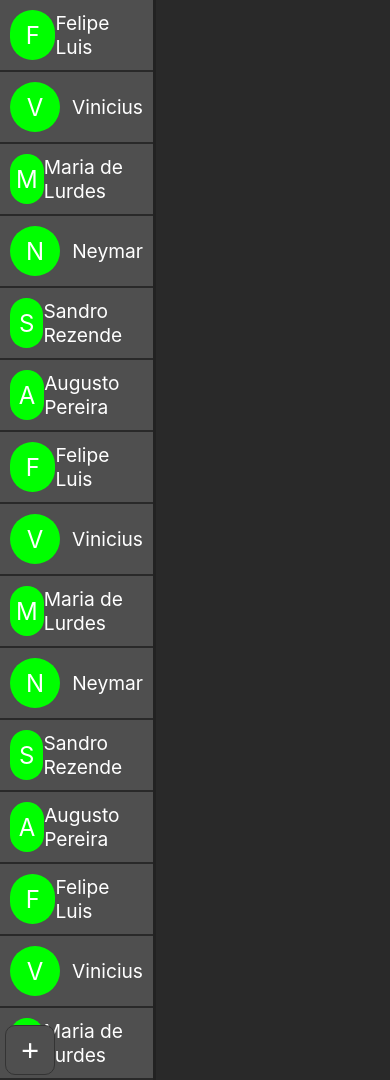
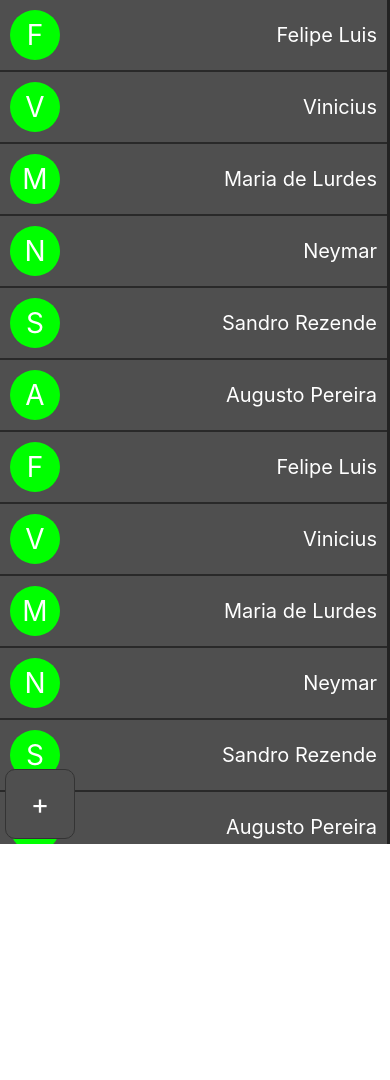
Before and after one commit to Joao-SilvaFarias/app03, a React Native app: screen / in a window 390 px wide. After the commit the page ends 844 px from the top, so only its background shows below. Built offline with nearby package versions, Linux system fonts and the light colour scheme.

Commit message:
Deu por hoje

```diff
--- a/App.js
+++ b/App.js
@@ -1,7 +1,6 @@
 import { StatusBar } from 'expo-status-bar';
 import { useState, useRef } from 'react';
-import { StyleSheet, Text, View, FlatList, TouchableOpacity, Image } from 'react-native';
-import { SectionList, TextInput } from 'react-native-web';
+import { StyleSheet, Text, View, FlatList, TouchableOpacity, Image, TextInput } from 'react-native';
 
 export default function App() {
 
@@ -34,7 +33,9 @@
 
   const renderItem = ({ item }) => (
     <TouchableOpacity style={styles.contato} onPress={() => abrir(item.id)} onLongPress={() => exibirAlerta(item.id)}>
-      <Text style={styles.primeiraLetra}>{item.nome.charAt(0)}</Text>
+      <View style={styles.primeiraLetra}>
+        <Text style={styles.txtPrimeiraLetra}>{item.nome.charAt(0)}</Text>
+      </View>
       <Text style={styles.nome}>{item.nome}</Text>
     </TouchableOpacity>
   );
@@ -91,18 +92,27 @@
 
   return (
     <View style={styles.container}>
+      {!currentContact &&
         <FlatList style={styles.list}
           data={contatos}
           keyExtractor={(item) => item.id}
           renderItem={renderItem}
         />
+      }
+      {currentContact &&
         <View style={styles.constainer2}>
-      {currentContact &&
           <View style={styles.header}>
-            <Text style={styles.primeiraLetra}>{currentContact.nome.charAt(0)}</Text>
+            <View style={styles.divVoltar}>
+            <TouchableOpacity onPress={() => setCurrentContact("")}>
+              <Image source={require("./icon_back.png")} style={styles.imgBack}/>
+            </TouchableOpacity>
+            <View style={styles.primeiraLetra}>
+              <Text style={styles.txtPrimeiraLetra}>{currentContact.nome.charAt(0)}</Text>
+            </View>
+            </View>
             <Text style={styles.nome}>{currentContact.nome}</Text>
           </View>
-        }
+
           <FlatList style={styles.listMensagens}
             data={currentContact.mensagens}
             keyExtractor={(item) => item.id}
@@ -111,12 +121,13 @@
           {currentContact &&
             <View style={styles.containerInput}>
               <TextInput placeholder='Digite algo' style={styles.input} value={mensagem} onChangeText={(text) => setMensagem(text)} />
-            <TouchableOpacity style={styles.button} onPress={enviarMensagem}>
+              <TouchableOpacity style={styles.btnEnviar} onPress={enviarMensagem}>
                 <Image style={styles.img} source={require("./icon_enviar.png")} />
               </TouchableOpacity>
             </View>
           }
         </View>
+      }
       {alerta && (
         <View style={styles.alerta}>
           <View>
@@ -157,7 +168,10 @@
           </View>
         </View>
       )}
-      <TouchableOpacity style={styles.btnAdd} onPress={() => setAdd(true)}>+</TouchableOpacity>
+      {!currentContact &&
+      <TouchableOpacity style={styles.btnAdd} onPress={() => setAdd(true)}>
+      <Text style={styles.txtBtnAdd}>+</Text>
+    </TouchableOpacity>}
     </View>
   );
 }
@@ -166,13 +180,14 @@
   container: {
     display: "flex",
     width: "100%",
+    height: "100%",
     backgroundColor: "#292929",
     flexDirection: "row"
   },
   list: {
     display: "flex",
     flexDirection: "column",
-    width: "40%",
+    width: "100%",
     scrollbarWidth: "none",
     msOverflowStyle: "none",
     borderRightWidth: 3,
@@ -197,15 +212,19 @@
     display: 'flex',
     justifyContent: "center",
     alignItems: "center",
+    textAlign: "center"
+  },
+  txtPrimeiraLetra: {
     color: "#fff",
-    fontSize: "1.5rem"
+    fontSize: 28
   },
   nome: {
-    fontSize: '1.2rem',
+    fontSize: 20,
     color: "#fff"
   },
   constainer2: {
-    width: "60%",
+    width: "100%",
+    height:"100%",
     display: "flex",
     flexDirection: "column",
     alignItems: "flex-start",
@@ -240,13 +259,14 @@
     msOverflowStyle: "none",
   },
   input: {
+    height: 60,
     padding: 10,
     backgroundColor: "#4f4f4f",
     color: "#fff",
     border: "none",
     outlineStyle: "none",
     borderRadius: 10,
-    width: "90%"
+    width: "85%"
   },
   input2: {
     padding: 10,
@@ -259,11 +279,10 @@
     borderColor: "#3f3f3f"
   },
   button: {
-    width: 70,
-    padding: 10,
+    padding: 20,
     color: "#fff",
     backgroundColor: "#0f0",
-    fontSize: "1rem",
+    fontSize: 17,
     borderRadius: 10,
     display: "flex",
     alignItems: "center",
@@ -315,22 +334,24 @@
 
   },
   btnAdd: {
-    height: 50,
-    width: 50,
+    height: 70,
+    width: 70,
     borderRadius: 10,
     backgroundColor: "#4f4f4f",
     outlineStyle: "none",
-    left: "5px",
-    bottom: "5px",
+    left: 5,
+    bottom: 5,
     position: "absolute",
     display: "flex",
     alignItems: "center",
     justifyContent: "center",
-    color: "#fff",
-    fontSize: "2rem",
     borderWidth: 1,
     borderColor: "#343434",
     fontWeight: "900"
+  },
+  txtBtnAdd: {
+    color: "#fff",
+    fontSize: 28
   },
   header: {
     width: "100%",
@@ -340,5 +361,27 @@
     alignItems: "center",
     justifyContent: "space-between",
     backgroundColor: "#4f4f4f"
+  },
+  divVoltar: {
+  display: "flex",
+  flexDirection: "row",
+  width: 100,
+  justifyContent: "space-between",
+  alignItems: "center"
+  },
+  imgBack: {
+    height: 30,
+    width: 30
+  },
+  btnEnviar: {
+    width: 60,
+    height: 60,
+    color: "#fff",
+    backgroundColor: "#0f0",
+    fontSize: 17,
+    borderRadius: 10,
+    display: "flex",
+    alignItems: "center",
+    justifyContent: "center"
   }
 });
```
Also changed, not shown: icon_back.png (added). Lines whose indentation alone changed are shown as unchanged.
